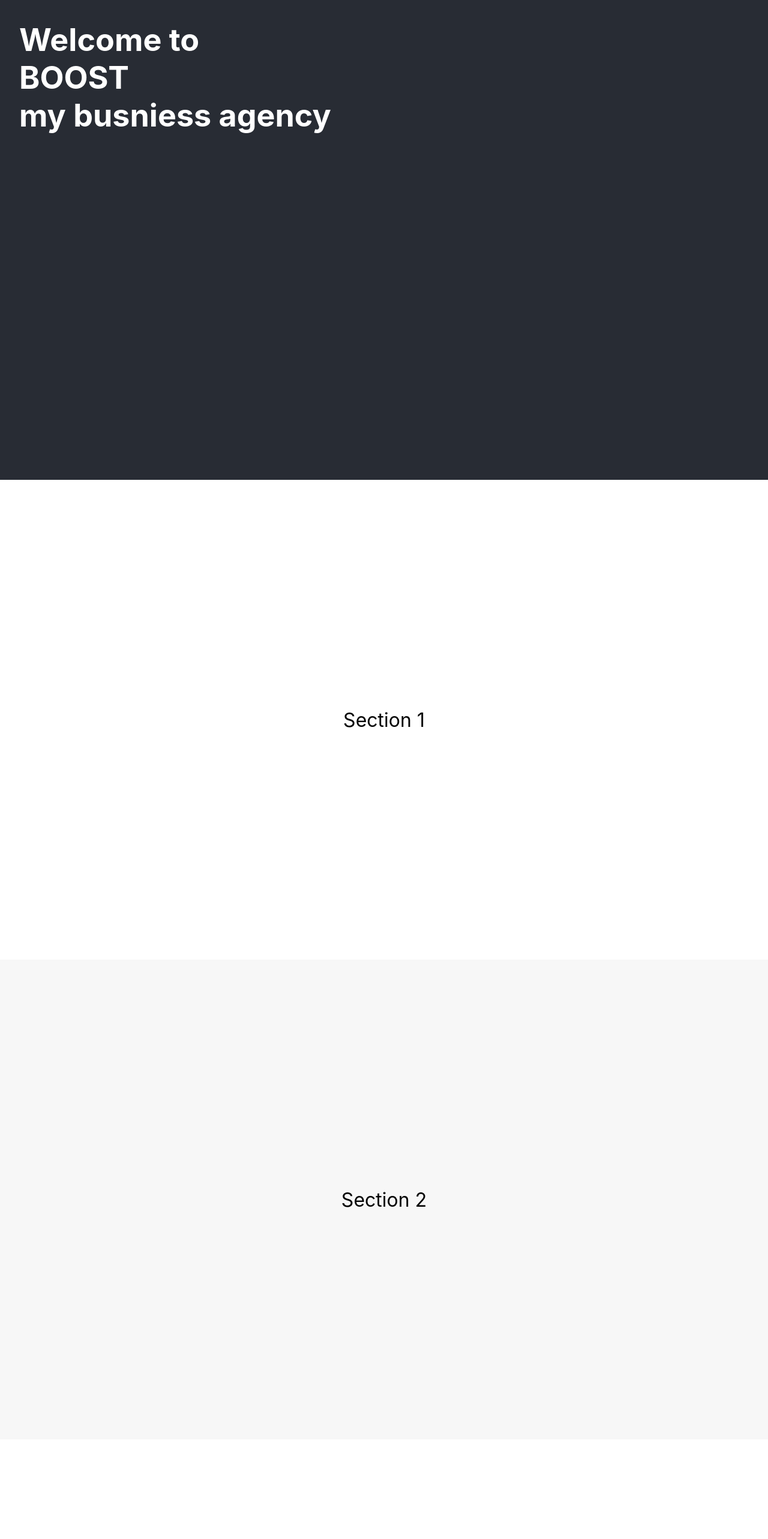
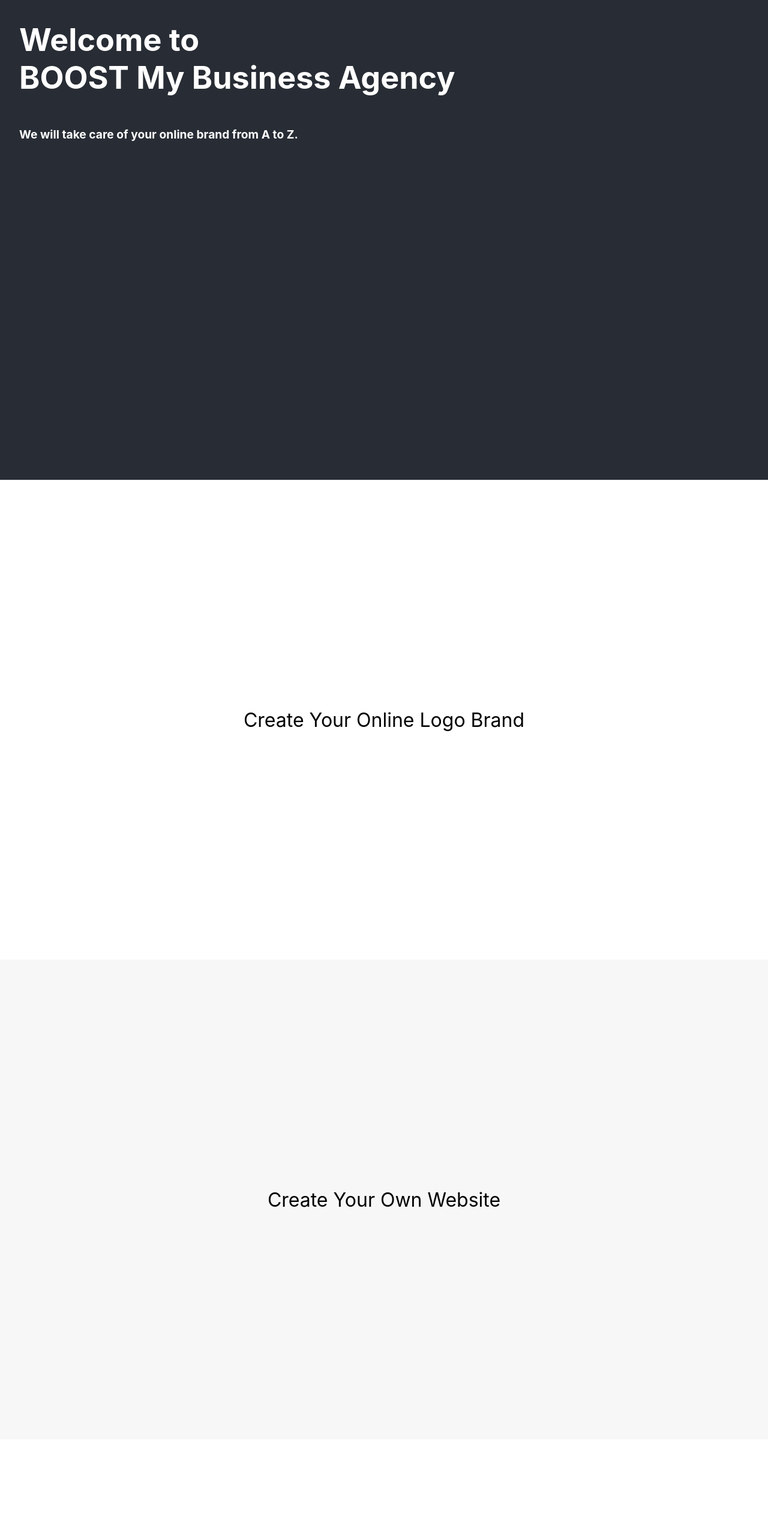
Before and after one commit to A-Ghoujal/Future, a React (Create React App) app in the folder future/: page / in a window 1280 px wide. Shown: the top 2566 px of the page at 60% size. Built offline with nearby package versions, Linux system fonts and the light colour scheme.

Commit message:
added titles

```diff
--- a/future/src/App.css
+++ b/future/src/App.css
@@ -1,4 +1,3 @@
-
 
 .App-header {
   background-color: #282c34;
@@ -8,17 +7,3 @@
   font-size: calc(10px + 2vmin);
   color: white;
 }
-
-
-.App-link {
-  color: #61dafb;
-}
-
-@keyframes App-logo-spin {
-  from {
-    transform: rotate(0deg);
-  }
-  to {
-    transform: rotate(360deg);
-  }
-}
--- a/future/src/App.js
+++ b/future/src/App.js
@@ -5,14 +5,19 @@ function App() {
   return (
     <div className="App">
       <header className="App-header">
-        <h1 className='welcoming'>Welcome to <br></br>BOOST<br></br> my busniess agency</h1>
+        <h1 className='welcoming'>Welcome to <br></br>BOOST My Business Agency</h1>
+        <h2 className='descreption'>We will take care of your online brand from A to Z.</h2>
       </header>
 
-      <section className="App-section">Section 1</section>
-      <section className="App-section">Section 2</section>
-      <section className="App-section">Section 3</section>
-      <section className="App-section">Section 4</section>
-      <section className="App-section">Section 5</section>
+      <section className="App-section">Create Your Online Logo Brand</section>
+
+      <section className="App-section">Create Your Own Website</section>
+
+      <section className="App-section">Create Your Social Media</section>
+
+      <section className="App-section">Create Your Google Business Account</section>
+
+      <section className="App-section">Online Advertising</section>
 
       <footer className="App-footer">Footer</footer>
     </div>
--- a/future/src/index.css
+++ b/future/src/index.css
@@ -9,11 +9,14 @@ body, html, #root, .App {
 .App-header {
   background-color: #282c34;
   height: 60px;
-
   color: white;
 }
 .welcoming{
   padding-left: 2rem;
+}
+.descreption{
+  padding-left: 2rem;
+  font-size: 1.2rem;
 }
 .App-footer{
   background-color: #282c34;
```
